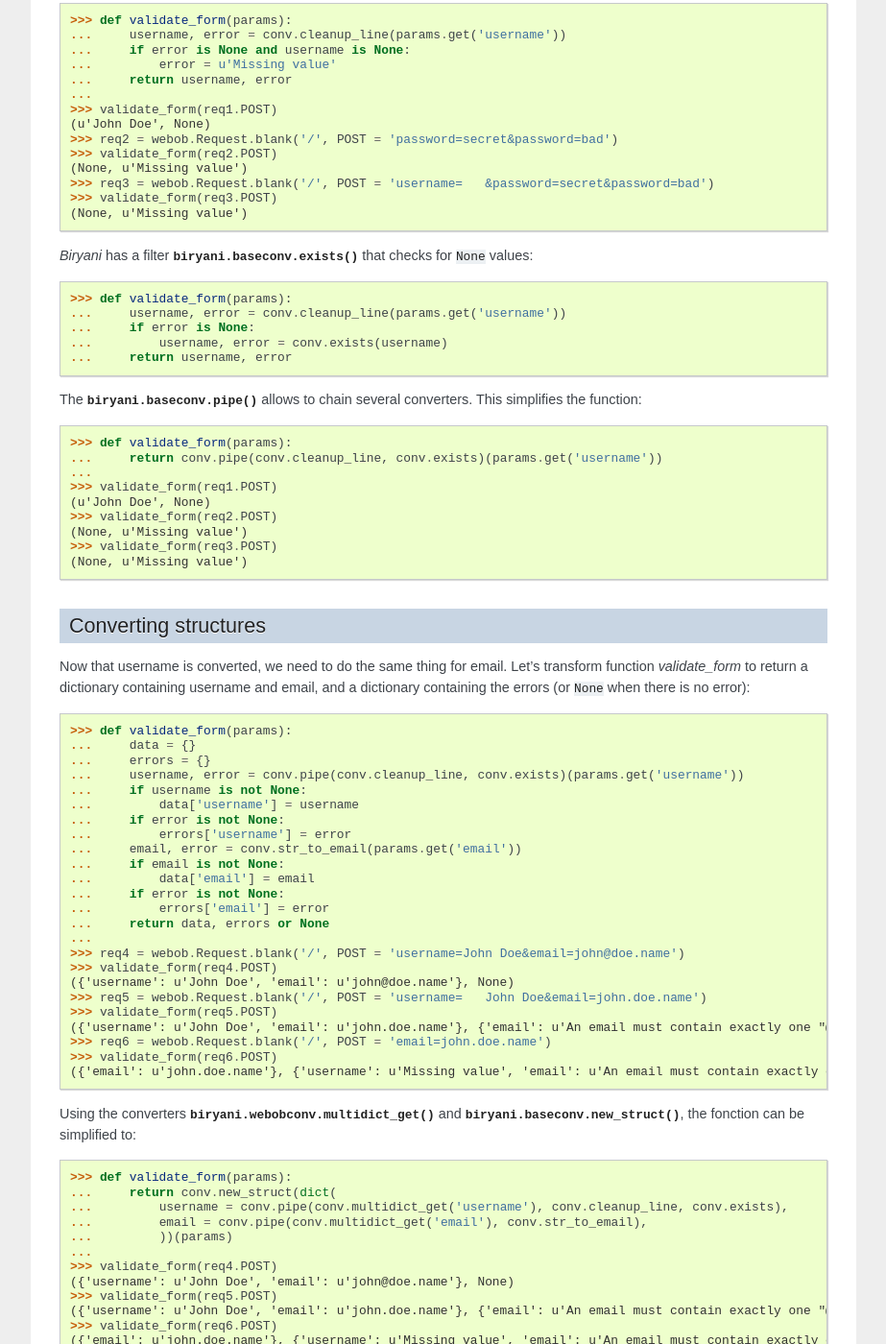
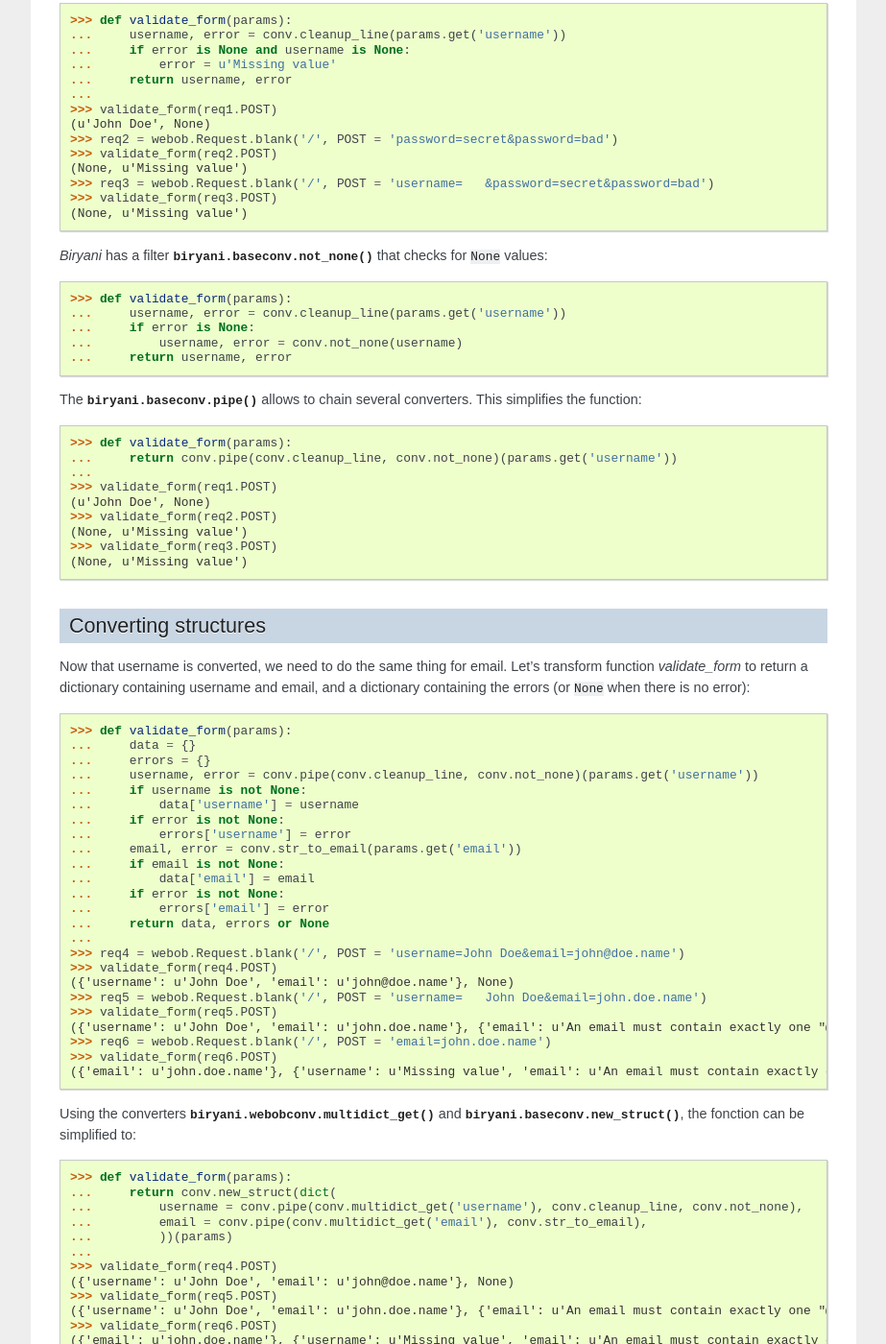
Before and after one commit to openfisca/biryani, a Sphinx documentation site: the page built from docs/source/tutorial1-web-form.rst, in a window 1280 px wide and 1400 px high, scrolled down 1428 px. Shown: the whole window at 96% size, without its empty margins (198-1121 px from the left). Built offline with Sphinx 7.4.7, drawn with Linux system fonts in a browser that asks for light colours; some of the changed text lies outside the part shown.

Commit message:
Rename converters ``exists`` to :func:`biryani.baseconv.not_none` and ``test_exists`` to :func:`biryani.baseconv.test_not_none`.

```diff
--- a/docs/source/api-overview.rst
+++ b/docs/source/api-overview.rst
@@ -120,7 +120,7 @@ String Converters
 Tests
 -----
 
-.. autofunction:: biryani.baseconv.exists
+.. autofunction:: biryani.baseconv.not_none
    :noindex:
 
 .. autofunction:: biryani.baseconv.test
@@ -135,7 +135,7 @@ Tests
 .. autofunction:: biryani.baseconv.test_equals
    :noindex:
 
-.. autofunction:: biryani.baseconv.test_exists
+.. autofunction:: biryani.baseconv.test_not_none
    :noindex:
 
 .. autofunction:: biryani.baseconv.test_greater_or_equal
--- a/docs/source/how-to-use.rst
+++ b/docs/source/how-to-use.rst
@@ -15,7 +15,7 @@ When you don't mind about memory consumption, import all conversion modules at o
 
     # Use the converters. For example:
     s = '5'
-    i = conv.check(conv.pipe(conv.str_to_int, conv.exists))(s)
+    i = conv.check(conv.pipe(conv.str_to_int, conv.not_none))(s)
     assert i == 5
     ...
 
@@ -61,6 +61,6 @@ In your others modules add::
 
     # Use the converters. For example:
     s = '5'
-    i = conv.check(conv.pipe(conv.str_to_int, conv.exists))(s)
+    i = conv.check(conv.pipe(conv.str_to_int, conv.not_none))(s)
     assert i == 5
     ...
--- a/docs/source/index.rst
+++ b/docs/source/index.rst
@@ -41,7 +41,7 @@ Example 2: Required email validator
 
 Converters can be combined together to form more complex converters:
 
->>> str_to_required_email = conv.pipe(conv.str_to_email, conv.exists)
+>>> str_to_required_email = conv.pipe(conv.str_to_email, conv.not_none)
 
 >>> str_to_required_email(u'John@DOE.name')
 (u'john@doe.name', None)
@@ -59,7 +59,7 @@ A sample validator for a web form containing the following fields:
 * Email
 
 >>> validate_form = conv.struct(dict(
-...     username = conv.pipe(conv.cleanup_line, conv.exists),
+...     username = conv.pipe(conv.cleanup_line, conv.not_none),
 ...     password = conv.pipe(
 ...         conv.test(lambda passwords: len(passwords) == 2 and passwords[0] == passwords[1],
 ...             error = u'Password mismatch'),
--- a/docs/source/tutorial1-web-form.rst
+++ b/docs/source/tutorial1-web-form.rst
@@ -90,18 +90,18 @@ Now, we need to ensure that submitted form always contains an username:
 >>> validate_form(req3.POST)
 (None, u'Missing value')
 
-*Biryani* has a filter :func:`biryani.baseconv.exists` that checks for ``None`` values:
+*Biryani* has a filter :func:`biryani.baseconv.not_none` that checks for ``None`` values:
 
 >>> def validate_form(params):
 ...     username, error = conv.cleanup_line(params.get('username'))
 ...     if error is None:
-...         username, error = conv.exists(username)
+...         username, error = conv.not_none(username)
 ...     return username, error
 
 The :func:`biryani.baseconv.pipe` allows to chain several converters. This simplifies the function:
 
 >>> def validate_form(params):
-...     return conv.pipe(conv.cleanup_line, conv.exists)(params.get('username'))
+...     return conv.pipe(conv.cleanup_line, conv.not_none)(params.get('username'))
 ...
 >>> validate_form(req1.POST)
 (u'John Doe', None)
@@ -121,7 +121,7 @@ error):
 >>> def validate_form(params):
 ...     data = {}
 ...     errors = {}
-...     username, error = conv.pipe(conv.cleanup_line, conv.exists)(params.get('username'))
+...     username, error = conv.pipe(conv.cleanup_line, conv.not_none)(params.get('username'))
 ...     if username is not None:
 ...         data['username'] = username
 ...     if error is not None:
@@ -148,7 +148,7 @@ be simplified to:
 
 >>> def validate_form(params):
 ...     return conv.new_struct(dict(
-...         username = conv.pipe(conv.multidict_get('username'), conv.cleanup_line, conv.exists),
+...         username = conv.pipe(conv.multidict_get('username'), conv.cleanup_line, conv.not_none),
 ...         email = conv.pipe(conv.multidict_get('email'), conv.str_to_email),
 ...         ))(params)
 ...
@@ -168,7 +168,7 @@ Let's add it to our function:
 
 >>> def validate_form(params):
 ...     data, errors = conv.new_struct(dict(
-...         username = conv.pipe(conv.multidict_get('username'), conv.cleanup_line, conv.exists),
+...         username = conv.pipe(conv.multidict_get('username'), conv.cleanup_line, conv.not_none),
 ...         email = conv.pipe(conv.multidict_get('email'), conv.str_to_email),
 ...         ))(params)
 ...     passwords = params.getall('password')
@@ -225,7 +225,7 @@ Let's combine `test_passwords` and `extract_first_item` to rewrite our `validate
 
 >>> def validate_form(params):
 ...     return conv.new_struct(dict(
-...         username = conv.pipe(conv.multidict_get('username'), conv.cleanup_line, conv.exists),
+...         username = conv.pipe(conv.multidict_get('username'), conv.cleanup_line, conv.not_none),
 ...         password = conv.pipe(
 ...             conv.multidict_getall('password'),
 ...             conv.test(lambda passwords: len(passwords) == 2 and passwords[0] == passwords[1],
@@ -301,7 +301,7 @@ Now use this function in `validate_form`:
 ...             if clean_tag
 ...             ]))
 ...     return conv.new_struct(dict(
-...         username = conv.pipe(conv.multidict_get('username'), conv.cleanup_line, conv.exists),
+...         username = conv.pipe(conv.multidict_get('username'), conv.cleanup_line, conv.not_none),
 ...         password = conv.pipe(
 ...             conv.multidict_getall('password'),
 ...             conv.test(lambda passwords: len(passwords) == 2 and passwords[0] == passwords[1],
@@ -349,7 +349,7 @@ Let's combine everything in a new version of `validate_form`:
 ...             if clean_tag
 ...             ]))
 ...     return conv.new_struct(dict(
-...         username = conv.pipe(conv.multidict_get('username'), conv.cleanup_line, conv.exists),
+...         username = conv.pipe(conv.multidict_get('username'), conv.cleanup_line, conv.not_none),
 ...         password = conv.pipe(
 ...             conv.multidict_getall('password'),
 ...             conv.test(lambda passwords: len(passwords) == 2 and passwords[0] == passwords[1],
@@ -379,7 +379,7 @@ By the way, we don't need to define a function for `validate_form`. Declaring a
 final form of the form validator:
 
 >>> validate_form = conv.new_struct(dict(
-...     username = conv.pipe(conv.multidict_get('username'), conv.cleanup_line, conv.exists),
+...     username = conv.pipe(conv.multidict_get('username'), conv.cleanup_line, conv.not_none),
 ...     password = conv.pipe(
 ...         conv.multidict_getall('password'),
 ...         conv.test(lambda passwords: len(passwords) == 2 and passwords[0] == passwords[1],
```
Also changed, not shown: docs/source/i18n.rst (+9 -9 lines), docs/source/tutorial2.rst (+7 -7 lines), 4 other files.
